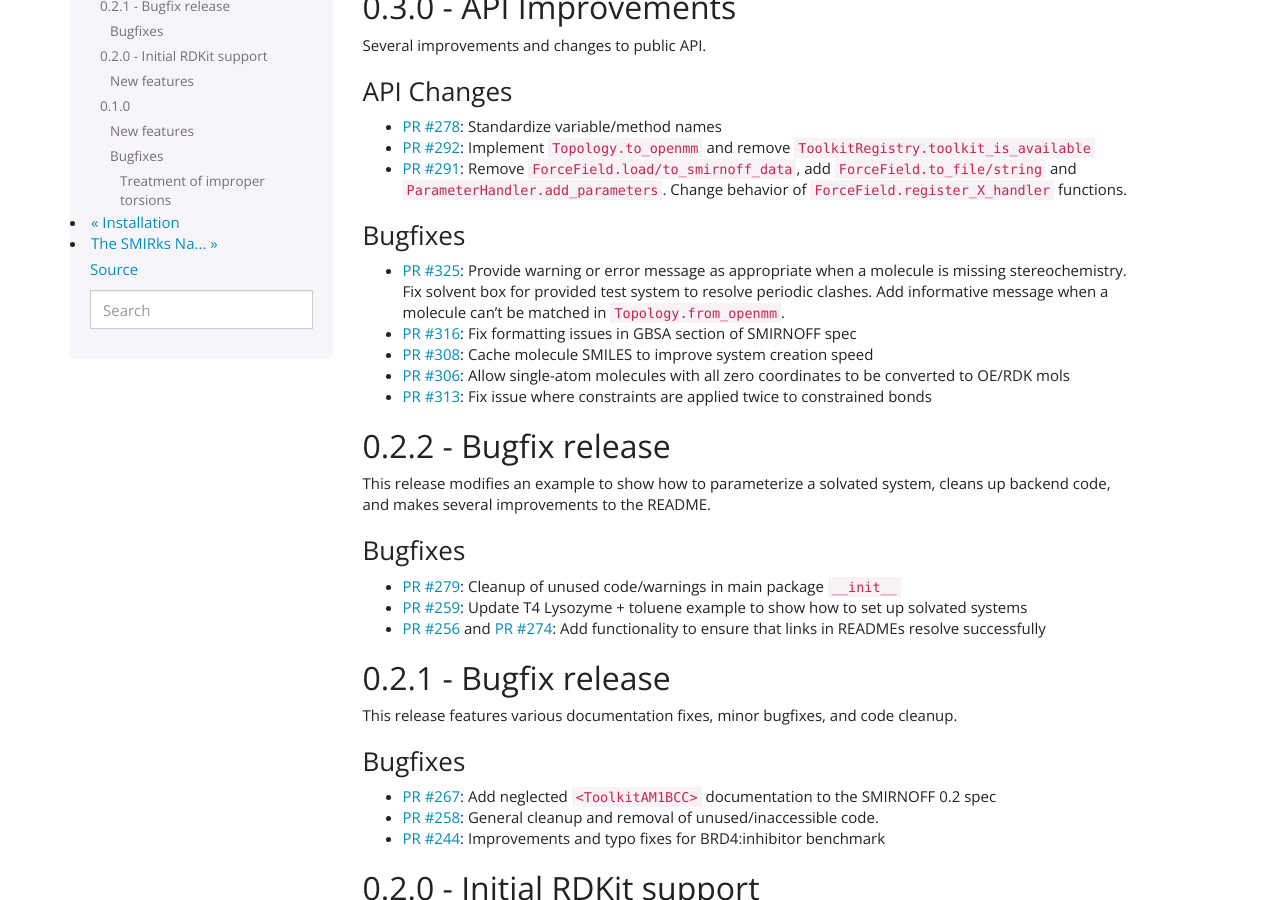
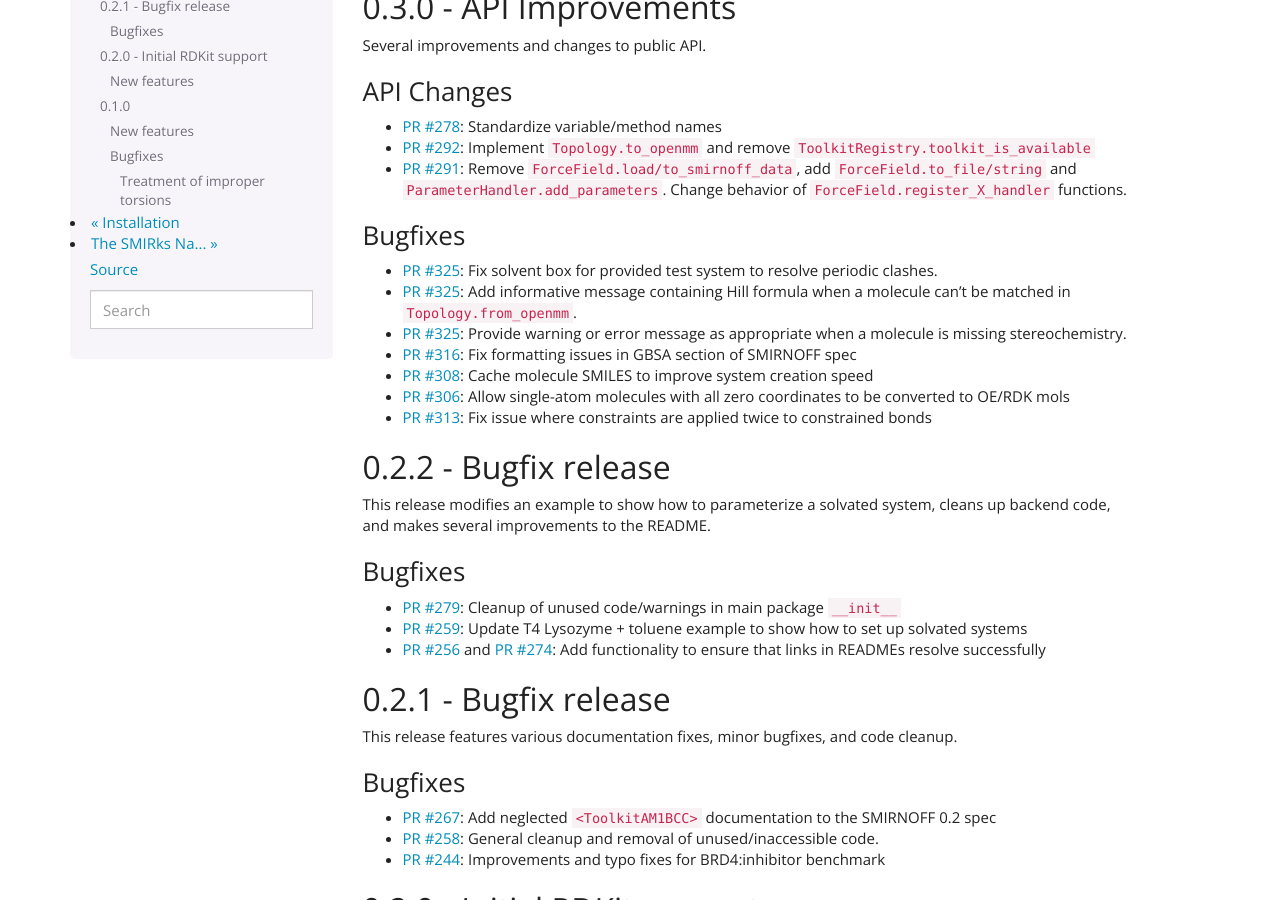
Before and after one commit to openforcefield/openff-toolkit, a Sphinx documentation site: the page built from docs/releasehistory.rst, in a window 1280 px wide and 900 px high, scrolled down 310 px. Built offline with Sphinx 7.4.7, drawn with Linux system fonts in a browser that asks for light colours.

Commit message:
Split #325 release notes into multiple lines.

```diff
--- a/docs/releasehistory.rst
+++ b/docs/releasehistory.rst
@@ -20,7 +20,9 @@
 
 Bugfixes
 """"""""
-* `PR #325 <https://github.com/openforcefield/openforcefield/pull/325>`_: Provide warning or error message as appropriate when a molecule is missing stereochemistry. Fix solvent box for provided test system to resolve periodic clashes. Add informative message when a molecule can't be matched in ``Topology.from_openmm``.
+* `PR #325 <https://github.com/openforcefield/openforcefield/pull/325>`_: Fix solvent box for provided test system to resolve periodic clashes.
+* `PR #325 <https://github.com/openforcefield/openforcefield/pull/325>`_: Add informative message containing Hill formula when a molecule can't be matched in ``Topology.from_openmm``.
+* `PR #325 <https://github.com/openforcefield/openforcefield/pull/325>`_: Provide warning or error message as appropriate when a molecule is missing stereochemistry.
 * `PR #316 <https://github.com/openforcefield/openforcefield/pull/316>`_: Fix formatting issues in GBSA section of SMIRNOFF spec
 * `PR #308 <https://github.com/openforcefield/openforcefield/pull/308>`_: Cache molecule SMILES to improve system creation speed
 * `PR #306 <https://github.com/openforcefield/openforcefield/pull/306>`_: Allow single-atom molecules with all zero coordinates to be converted to OE/RDK mols
```
